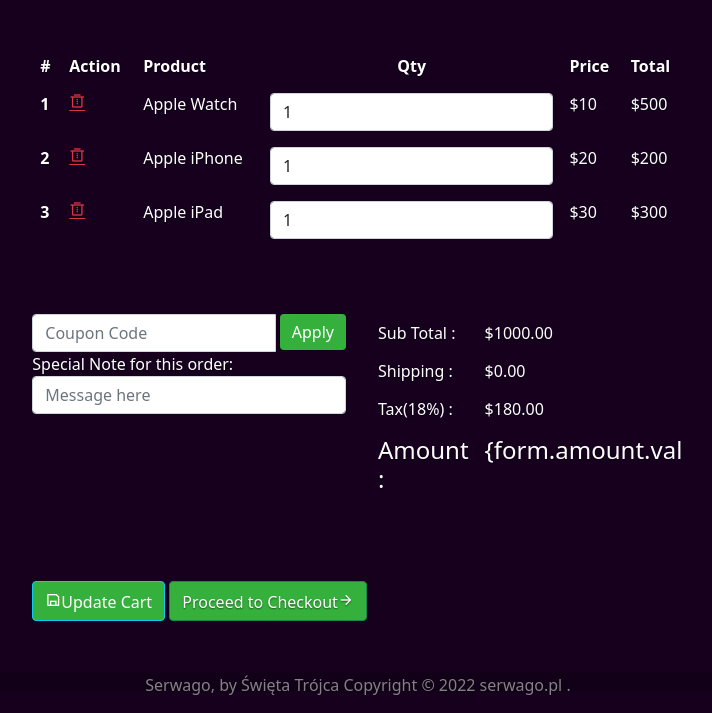
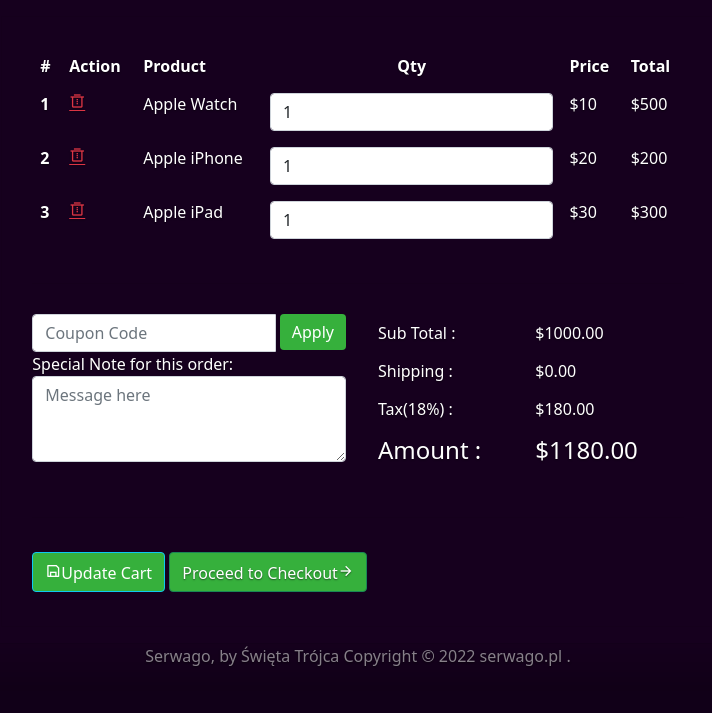
Before and after one commit to piekny27/serwago, a Flask app: template serwago/templates/cart.html in a window 1280 px wide. Shown: the part 109-822 px from the top of the page, without its empty margins (282-994 px from the left). After the commit the page ends 775 px from the top, so only its background shows below. Run offline with Flask 2, Linux system fonts and the light colour scheme; the template is opened without the code that fills it: values that come from a table or form of the project are taken from there, others are empty; some libraries are stand-ins or nearby versions.

Commit message:
working cart

```diff
--- a/serwago/templates/cart.html
+++ b/serwago/templates/cart.html
@@ -104,7 +104,7 @@
                                                     <form>
                                                         <div class="form-group">
                                                             <div class="input-group">
-                                                                <input type="search" class="form-control" placeholder="Coupon Code" aria-label="Search" aria-describedby="button-addonTags"></input>
+                                                                <input type="search" class="form-control" placeholder="Coupon Code" aria-label="Search" aria-describedby="button-addonTags">
                                                                 <div class="input-group-append">
                                                                     <button id="apply_coupon" class="input-group-text" type="submit" id="button-addonTags">Apply</button>
                                                                 </div>
@@ -112,7 +112,7 @@
                                                         </div>
                                                         <div class="form-group">
                                                             <label for="specialNotes">Special Note for this order:</label>
-                                                        {{ form.note_msg(type="textarea", id="note_msg", class="form-control", placeholder="Message here") }}
+                                                            <textarea class="form-control" name="specialNotes" id="specialNotes" rows="3" placeholder="Message here"></textarea>
                                                         </div>
                                                     </form>
                                                 </div>
@@ -135,7 +135,7 @@
                                                             </tr>
                                                             <tr>
                                                                 <td class="f-w-7 font-18"><h4>Amount :</h4></td>
-                                                                <td class="f-w-7 font-18"><h4>{form.amount.value}</h4></td>
+                                                                <td class="f-w-7 font-18"><h4>$1180.00</h4></td>
                                                             </tr>
                                                         </tbody>
                                                     </table>
```
